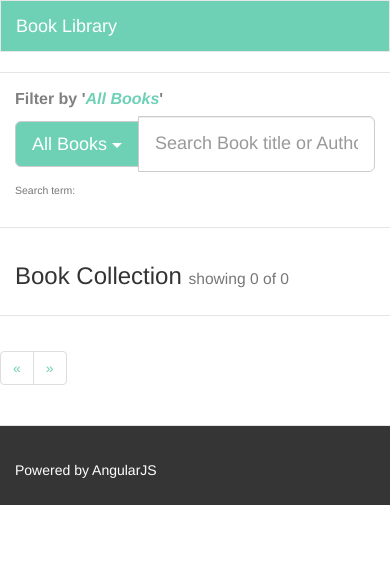
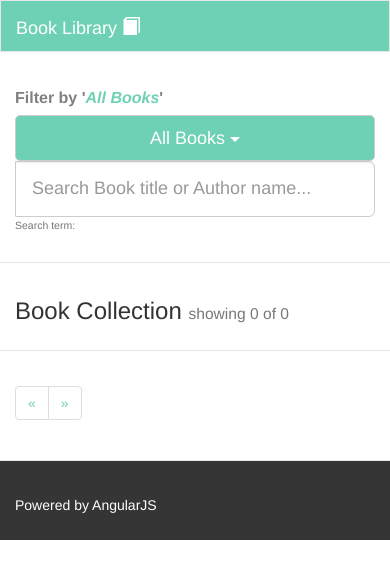
Before and after one commit to rich521/book-library-angular, a website: page app/index.html in a window 390 px wide. Drawn offline with nearby package versions, Linux system fonts and the light colour scheme; some packages are replaced by stand-ins of ours; files that its build step writes are made by us from their sources; no server answers.

Commit message:
styling revamp v1.2

```diff
--- a/app/index.html
+++ b/app/index.html
@@ -14,7 +14,8 @@
     <header class="navbar navbar-default" role="navigation">
         <div class="container">
             <div class="navbar-header">
-                <a class="navbar-brand" href="#/">Book Library</a>
+                <a class="navbar-brand" href="#/">Book Library<span class="glyphicon glyphicon-book glyphicon"></span>
+                </a>
             </div>
         </div>
     </header>
--- a/app/styles/main.scss
+++ b/app/styles/main.scss
@@ -70,6 +70,9 @@ a:focus {
 
 .navbar-default .navbar-brand {
     color: white;
+    span {
+        padding-left: 5px;
+    }
 }
 
 .input-group {
@@ -187,11 +190,16 @@ a:focus {
     margin-right: 10px;
 }
 
+.pagination {
+    margin-left: 15px;
+}
+
 .well {
     text-align: center;
     padding: 0 20px;
     margin: 0;
 }
+
 
 @media screen and (min-width: 1000px) {
     .dropdown-menu {
@@ -201,13 +209,11 @@ a:focus {
         }
     }
 }
-
 @media screen and (min-width: 1200px) {
     .dropdown-menu {
         width: 1140px;
     }
 }
-
 @media screen and (max-width: 600px) {
     .jumbotron {
         text-align: center;
@@ -216,13 +222,16 @@ a:focus {
             height: 275px;
         }
     }
+    .input-group-btn:first-child>.btn {
+        border-radius: 5px;
+    }
     .dropdown-menu {
-        width: 400px;
+        width: 100%;
+    }
+    .input-group {
+        display: block;
+    }
+    .btn-default {
+        width: 100%;
     }
 }
-
-@media screen and (max-width: 450px) {
-    .dropdown-menu {
-        width: 260px;
-    }
-}
--- a/app/views/books.html
+++ b/app/views/books.html
@@ -1,4 +1,4 @@
-<div class="row">
+<div class="row" style="border: none">
     <div class="col-lg-12">
         <div class="form-group">
             <label class="control-label" for="search">Filter by '<span class="label-select">{{book.selectType === ''? 'All Books': book.selectType}}</span>'</label>
```
